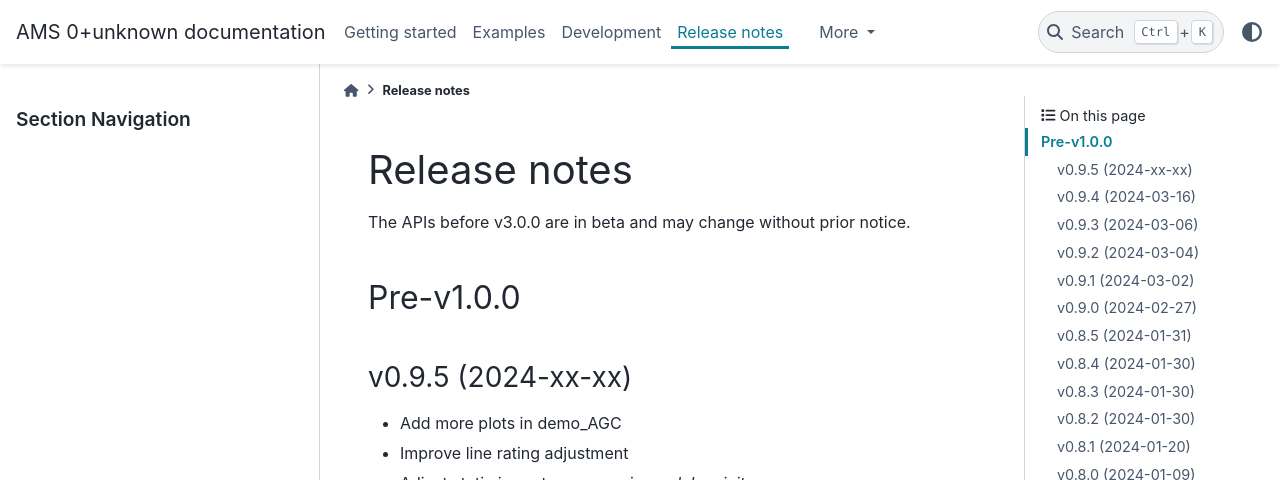
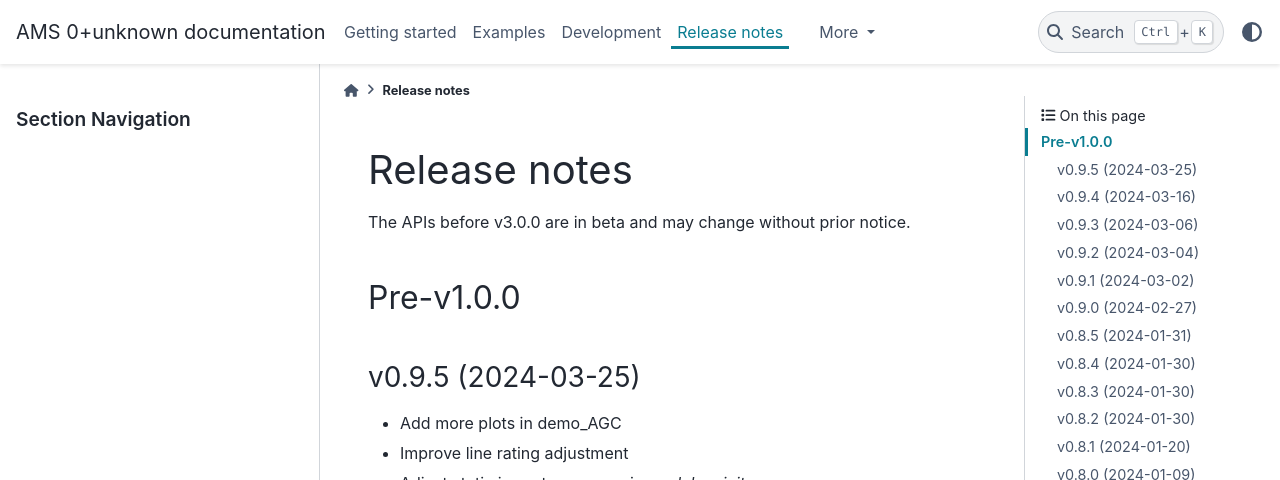
Before and after one commit to CURENT/ams, a Sphinx documentation site: the page built from docs/source/release-notes.rst, in a window 1280 px wide and 900 px high. Shown: the top 480 px of the window. Built offline with Sphinx 7.4.7 and the PyData theme 0.15.4, drawn with Linux system fonts in a browser that asks for light colours; pages that are not in the unit, such as notebooks, are missing from menus.

Commit message:
Update release-notes

```diff
--- a/docs/source/release-notes.rst
+++ b/docs/source/release-notes.rst
@@ -9,7 +9,7 @@ The APIs before v3.0.0 are in beta and may change without prior notice.
 Pre-v1.0.0
 ==========
 
-v0.9.5 (2024-xx-xx)
+v0.9.5 (2024-03-25)
 -------------------
 
 - Add more plots in demo_AGC
```
